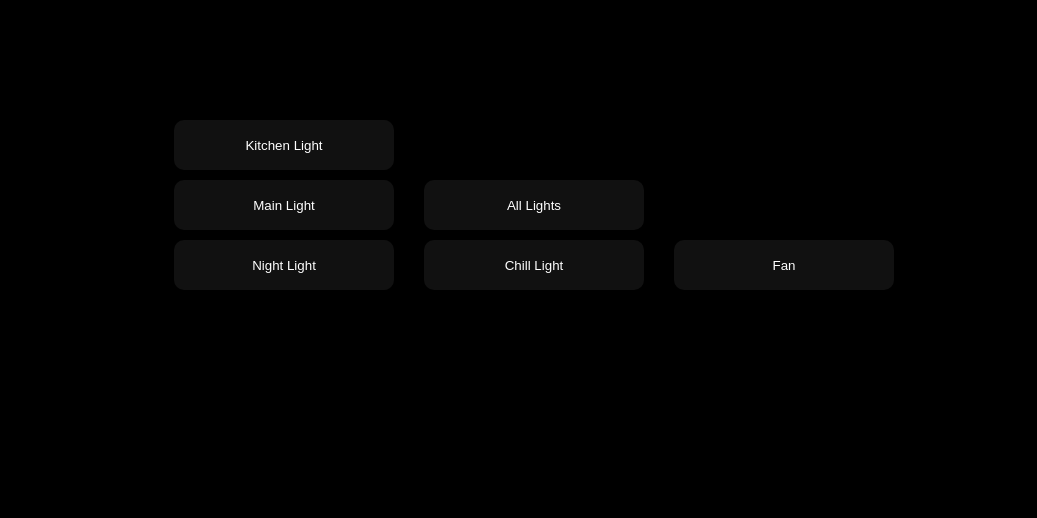
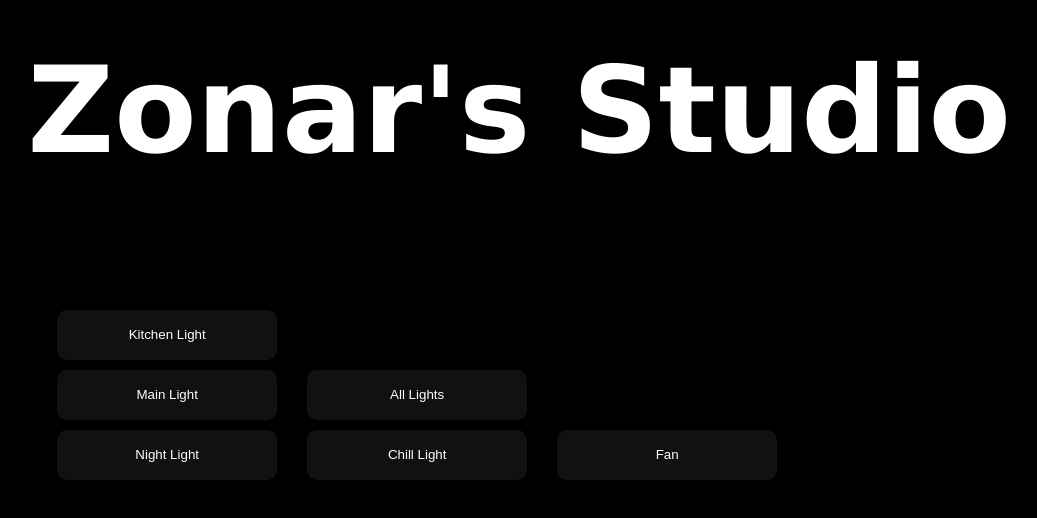
Before and after one commit to Zonar1994/zonar-studio, a React (Create React App) app: page / in a window 1280 px wide. Shown: the part 200-718 px from the top of the page, without its empty margins (121-1158 px from the left). Built offline with nearby package versions, Linux system fonts and the light colour scheme.

Commit message:
Added title

```diff
--- a/src/App.css
+++ b/src/App.css
@@ -10,7 +10,11 @@
     align-items: center;
     background: #000;
 }
-
+h3{
+    color:#fff;
+    font-family: 'Lucida Sans', 'Lucida Sans Regular', 'Lucida Grande', 'Lucida Sans Unicode', Geneva, Verdana, sans-serif;
+    font-size: 120px;
+}
 .glow-on-hover {
     width: 220px;
     height: 50px;
--- a/src/components/buttons.js
+++ b/src/components/buttons.js
@@ -112,10 +112,8 @@
     render() {
         return (
             <div>
+            <h3>Zonar's Studio</h3>
                 <button class="glow-on-hover" onClick={() => this.action("KiOn")}>Kitchen Light</button>
-
-
-
                 <div>
                 <button class="glow-on-hover" onClick={() => this.action("MiOn")}>Main Light</button>
                 <button class="glow-on-hover" onClick={() => this.action("AllLights")}>All Lights</button>
```
